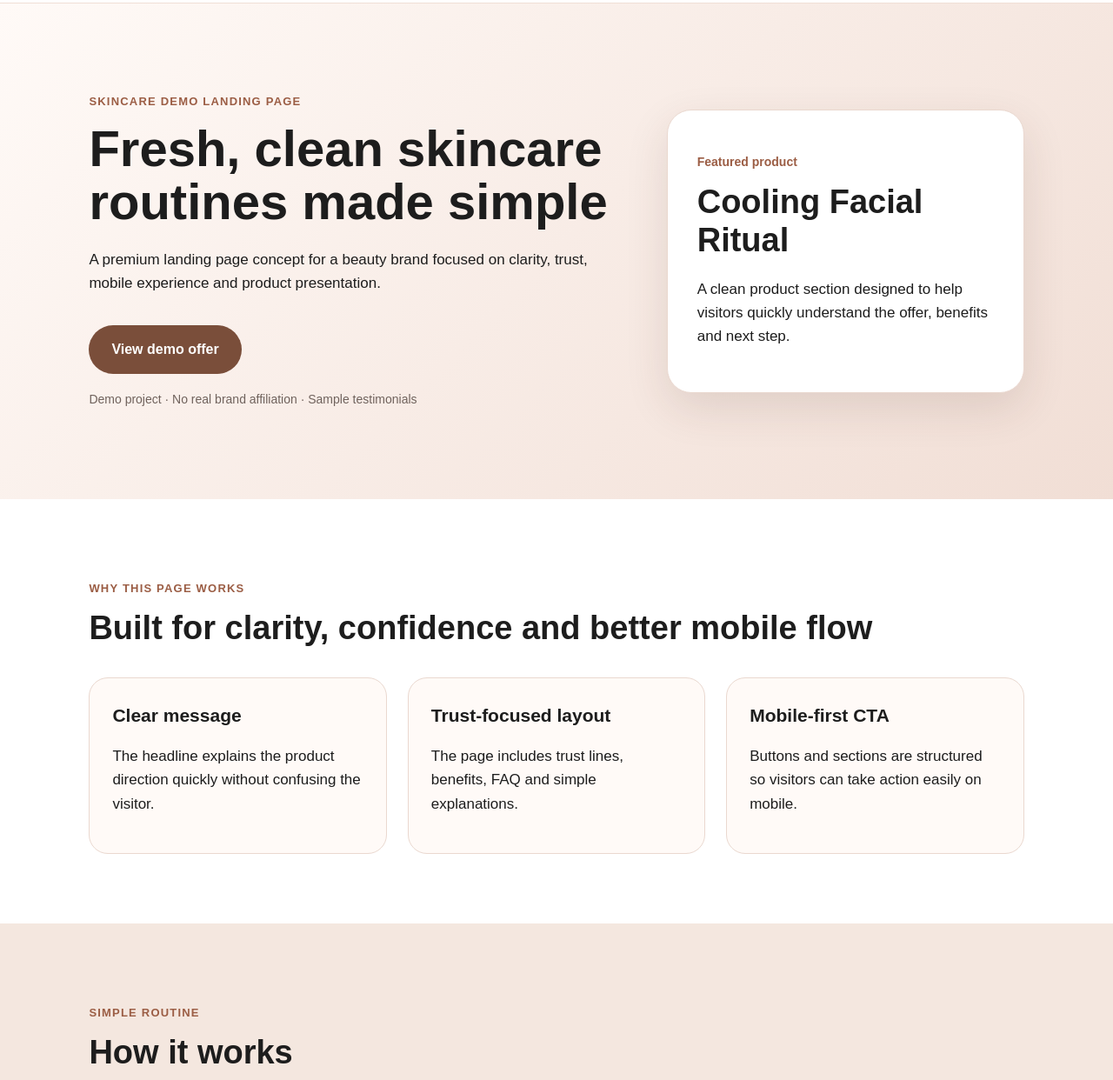
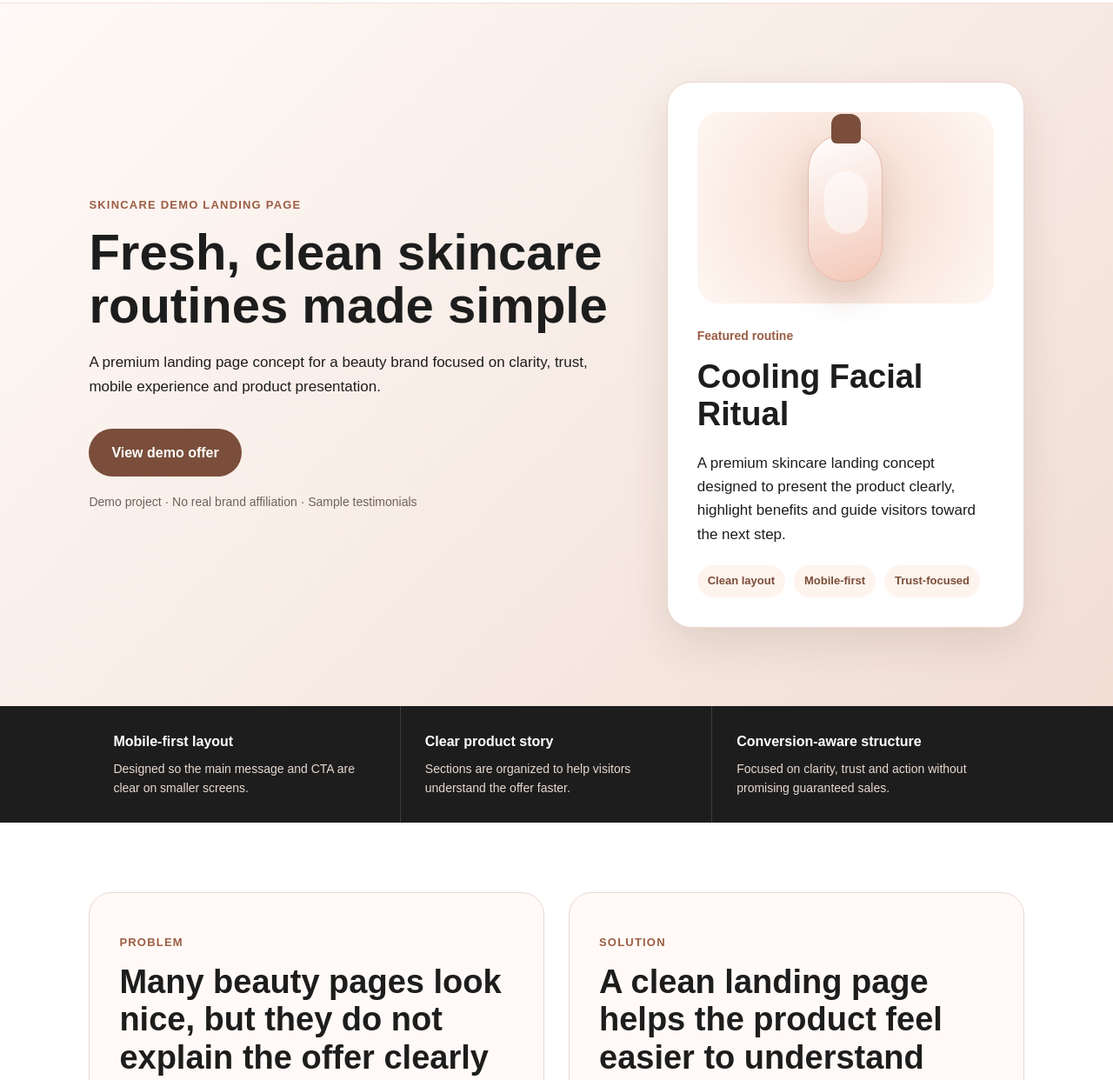
Before and after one commit to dxieen/dxien-studio-portfolio, a plain HTML site: page 02-proyectos-demo/beauty-landing-demo/index.html in a window 1280 px wide. Shown: the part 80-1322 px from the top of the page at 87% size. Drawn offline with Linux system fonts and the light colour scheme.

Commit message:
Improve beauty landing demo layout and trust sections

```diff
--- a/02-proyectos-demo/beauty-landing-demo/index.html
+++ b/02-proyectos-demo/beauty-landing-demo/index.html
@@ -39,15 +39,62 @@
       </div>
 
       <div class="hero-card">
-        <p class="card-label">Featured product</p>
-        <h2>Cooling Facial Ritual</h2>
+  <div class="product-mockup">
+    <div class="product-bottle">
+      <span></span>
+    </div>
+  </div>
+
+  <p class="card-label">Featured routine</p>
+  <h2>Cooling Facial Ritual</h2>
+  <p>
+    A premium skincare landing concept designed to present the product clearly,
+    highlight benefits and guide visitors toward the next step.
+  </p>
+
+  <div class="mini-benefits">
+    <span>Clean layout</span>
+    <span>Mobile-first</span>
+    <span>Trust-focused</span>
+  </div>
+</div>
+    </section>
+        <section class="trust-badges">
+      <article>
+        <strong>Mobile-first layout</strong>
+        <p>Designed so the main message and CTA are clear on smaller screens.</p>
+      </article>
+
+      <article>
+        <strong>Clear product story</strong>
+        <p>Sections are organized to help visitors understand the offer faster.</p>
+      </article>
+
+      <article>
+        <strong>Conversion-aware structure</strong>
+        <p>Focused on clarity, trust and action without promising guaranteed sales.</p>
+      </article>
+    </section>
+
+        <section class="section problem-solution">
+      <div>
+        <p class="section-label">Problem</p>
+        <h2>Many beauty pages look nice, but they do not explain the offer clearly</h2>
         <p>
-          A clean product section designed to help visitors quickly understand
-          the offer, benefits and next step.
+          Visitors can leave when the page feels confusing, the benefits are not clear,
+          or the call to action is hard to find on mobile.
+        </p>
+      </div>
+
+      <div>
+        <p class="section-label">Solution</p>
+        <h2>A clean landing page helps the product feel easier to understand</h2>
+        <p>
+          This demo uses a structured flow with a clear headline, benefits, simple steps,
+          trust elements and a direct call to action.
         </p>
       </div>
     </section>
-
     <section id="benefits" class="section">
       <p class="section-label">Why this page works</p>
       <h2>Built for clarity, confidence and better mobile flow</h2>
--- a/02-proyectos-demo/beauty-landing-demo/style.css
+++ b/02-proyectos-demo/beauty-landing-demo/style.css
@@ -110,6 +110,63 @@ p {
   box-shadow: 0 18px 50px rgba(76, 45, 32, 0.12);
 }
 
+.product-mockup {
+  display: flex;
+  justify-content: center;
+  align-items: center;
+  min-height: 220px;
+  margin-bottom: 26px;
+  background: radial-gradient(circle, #f4d9cd, #fff7f2);
+  border-radius: 24px;
+}
+
+.product-bottle {
+  position: relative;
+  width: 86px;
+  height: 170px;
+  background: linear-gradient(160deg, #ffffff, #f3c7b7);
+  border: 1px solid #e8b8a8;
+  border-radius: 42px;
+  box-shadow: 0 20px 35px rgba(122, 78, 58, 0.18);
+}
+
+.product-bottle::before {
+  content: "";
+  position: absolute;
+  top: -24px;
+  left: 26px;
+  width: 34px;
+  height: 34px;
+  background-color: #7a4e3a;
+  border-radius: 12px 12px 6px 6px;
+}
+
+.product-bottle span {
+  position: absolute;
+  top: 42px;
+  left: 18px;
+  width: 50px;
+  height: 72px;
+  background-color: rgba(255, 255, 255, 0.55);
+  border-radius: 28px;
+}
+
+.mini-benefits {
+  display: flex;
+  flex-wrap: wrap;
+  gap: 10px;
+  margin-top: 22px;
+}
+
+.mini-benefits span {
+  padding: 8px 12px;
+  background-color: #fff3ed;
+  color: #7a4e3a;
+  border-radius: 999px;
+  font-size: 13px;
+  font-weight: 800;
+}
+
 .card-label {
   color: #9b5d44;
   font-size: 14px;
@@ -119,6 +176,52 @@ p {
 .section {
   padding: 80px 8%;
   background-color: #ffffff;
+}
+
+.trust-badges {
+  display: grid;
+  grid-template-columns: repeat(3, 1fr);
+  gap: 0;
+  padding: 0 8%;
+  background-color: #1d1d1d;
+  color: #ffffff;
+}
+
+.trust-badges article {
+  padding: 28px;
+  background-color: transparent;
+  border: none;
+  border-right: 1px solid rgba(255, 255, 255, 0.14);
+  border-radius: 0;
+}
+
+.trust-badges article:last-child {
+  border-right: none;
+}
+
+.trust-badges strong {
+  display: block;
+  margin-bottom: 8px;
+  font-size: 16px;
+}
+
+.trust-badges p {
+  margin: 0;
+  color: #e7d8d0;
+  font-size: 14px;
+}
+
+.problem-solution {
+  display: grid;
+  grid-template-columns: 1fr 1fr;
+  gap: 28px;
+}
+
+.problem-solution > div {
+  padding: 34px;
+  background-color: #fffaf7;
+  border: 1px solid #ead8cf;
+  border-radius: 26px;
 }
 
 .muted-section {
@@ -181,7 +284,9 @@ footer p {
 @media (max-width: 900px) {
   .hero,
   .grid-3,
-  .steps {
+  .steps,
+  .trust-badges,
+  .problem-solution {
     grid-template-columns: 1fr;
   }
 
@@ -234,4 +339,26 @@ footer p {
   article {
     padding: 22px;
   }
+
+    .trust-badges {
+    padding: 0 6%;
+  }
+
+  .trust-badges article {
+    padding: 24px 0;
+    border-right: none;
+    border-bottom: 1px solid rgba(255, 255, 255, 0.14);
+  }
+
+  .trust-badges article:last-child {
+    border-bottom: none;
+  }
+
+  .problem-solution > div {
+    padding: 24px;
+  }
+
+  .product-mockup {
+    min-height: 190px;
+  }
 }
```
